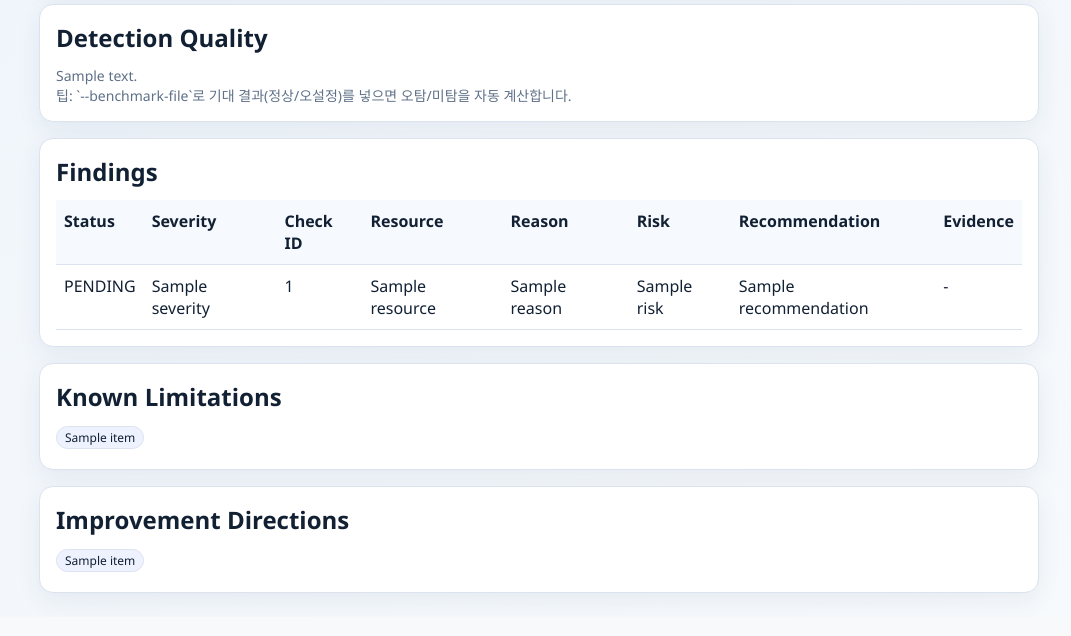
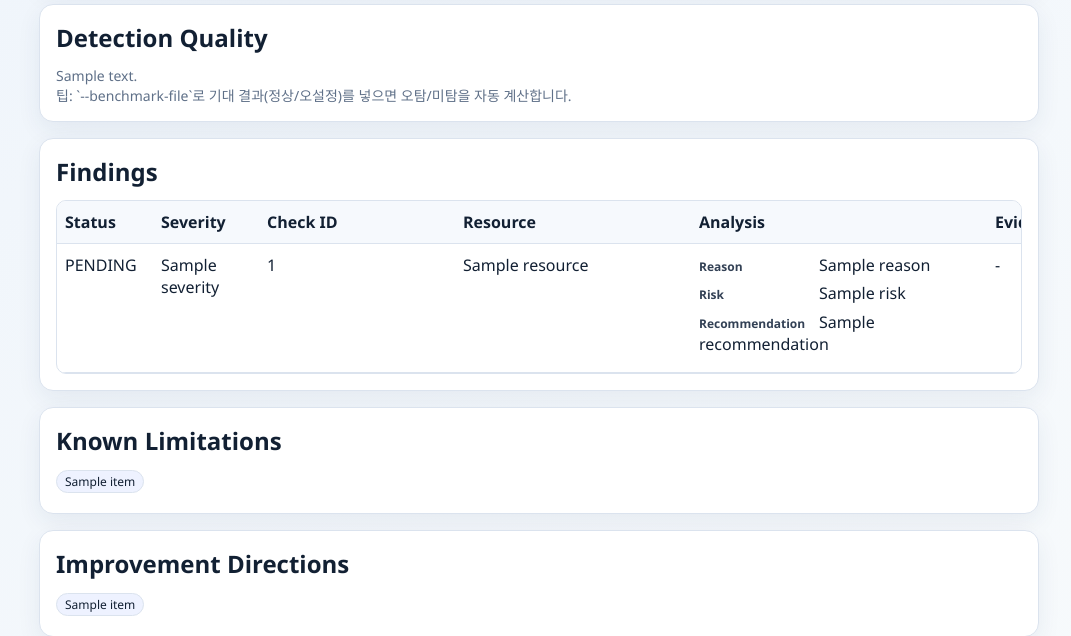
Before and after one commit to treasonking/CloudMisconfig-Scanner, a Python web app: template app/templates/report.html.j2 in a window 1280 px wide. Shown: the part 356-992 px from the top of the page, without its empty margins (101-1172 px from the left). Before the commit the page ends 959 px from the top, so only its background shows below. Run offline with Jinja, Linux system fonts and the light colour scheme; the template is opened without the code that fills it: most values are stand-ins (such as "Sample title", 1, 10 or a date in 2020).

Commit message:
fix: improve report findings table readability

```diff
--- a/app/templates/report.html.j2
+++ b/app/templates/report.html.j2
@@ -42,6 +42,22 @@
     table { width: 100%; border-collapse: collapse; }
     th, td { text-align: left; border-bottom: 1px solid var(--line); padding: 10px 8px; vertical-align: top; }
     th { background: #f6f9fd; }
+    .table-wrap {
+      overflow-x: auto;
+      border: 1px solid var(--line);
+      border-radius: 10px;
+    }
+    .findings-table {
+      width: 100%;
+      min-width: 920px;
+      table-layout: fixed;
+    }
+    .findings-table th:nth-child(1), .findings-table td:nth-child(1) { width: 80px; }
+    .findings-table th:nth-child(2), .findings-table td:nth-child(2) { width: 90px; }
+    .findings-table th:nth-child(3), .findings-table td:nth-child(3) { width: 180px; }
+    .findings-table th:nth-child(4), .findings-table td:nth-child(4) { width: 220px; }
+    .findings-table th:nth-child(5), .findings-table td:nth-child(5) { width: 280px; }
+    .findings-table th:nth-child(6), .findings-table td:nth-child(6) { width: 220px; }
     .status-PASS { color: var(--pass); font-weight: 700; }
     .status-FAIL { color: var(--fail); font-weight: 700; }
     .sev-CRITICAL { color: var(--critical); font-weight: 700; }
@@ -68,6 +84,28 @@
       border-radius: 8px;
       padding: 6px;
       margin-top: 6px;
+    }
+    .analysis-item {
+      margin-bottom: 6px;
+      line-height: 1.4;
+      color: var(--text);
+    }
+    .analysis-item b {
+      display: inline-block;
+      min-width: 120px;
+      color: #334155;
+      font-size: 12px;
+    }
+    details summary {
+      cursor: pointer;
+      color: #1d4ed8;
+      font-size: 13px;
+      user-select: none;
+    }
+    @media (max-width: 1100px) {
+      .wrap {
+        max-width: 100%;
+      }
     }
   </style>
 </head>
@@ -115,16 +153,15 @@
 
     <div class="card">
       <h2>Findings</h2>
-      <table>
+      <div class="table-wrap">
+        <table class="findings-table">
           <thead>
             <tr>
               <th>Status</th>
               <th>Severity</th>
               <th>Check ID</th>
               <th>Resource</th>
-            <th>Reason</th>
-            <th>Risk</th>
-            <th>Recommendation</th>
+              <th>Analysis</th>
               <th>Evidence</th>
             </tr>
           </thead>
@@ -135,12 +172,17 @@
               <td class="sev-{{ f.severity }}">{{ f.severity }}</td>
               <td>{{ f.check_id }}</td>
               <td>{{ f.resource }}</td>
-            <td>{{ f.reason }}</td>
-            <td>{{ f.risk }}</td>
-            <td>{{ f.recommendation or '-' }}</td>
+              <td>
+                <div class="analysis-item"><b>Reason</b>{{ f.reason }}</div>
+                <div class="analysis-item"><b>Risk</b>{{ f.risk }}</div>
+                <div class="analysis-item"><b>Recommendation</b>{{ f.recommendation or '-' }}</div>
+              </td>
               <td>
                 {% if f.evidence %}
+                <details>
+                  <summary>View JSON</summary>
                   <div class="mono">{{ to_json(f.evidence) }}</div>
+                </details>
                 {% else %}
                 -
                 {% endif %}
@@ -149,6 +191,7 @@
             {% endfor %}
           </tbody>
         </table>
+      </div>
     </div>
 
     <div class="card">
--- a/scanner/reporting/analysis.py
+++ b/scanner/reporting/analysis.py
@@ -39,7 +39,10 @@ def build_finding_rows(findings: list[Finding]) -> list[dict[str, Any]]:
     rows: list[dict[str, Any]] = []
     for finding in findings:
         reason = finding.message
-        risk = _CHECK_RISK_HINT.get(finding.check_id, _SEVERITY_RISK.get(finding.severity, "Security risk"))
+        if finding.status == "PASS":
+            risk = "No immediate risk detected"
+        else:
+            risk = _CHECK_RISK_HINT.get(finding.check_id, _SEVERITY_RISK.get(finding.severity, "Security risk"))
         rows.append(
             {
                 "check_id": finding.check_id,
```
Lines whose indentation alone changed are shown as unchanged.
